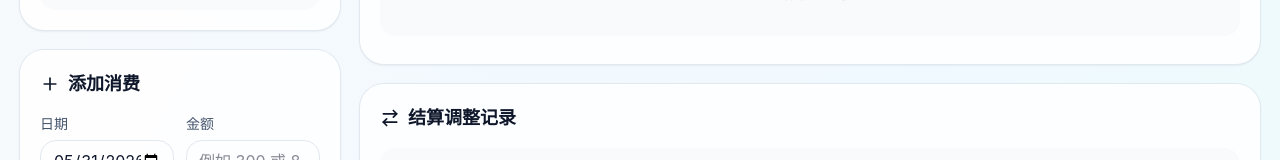
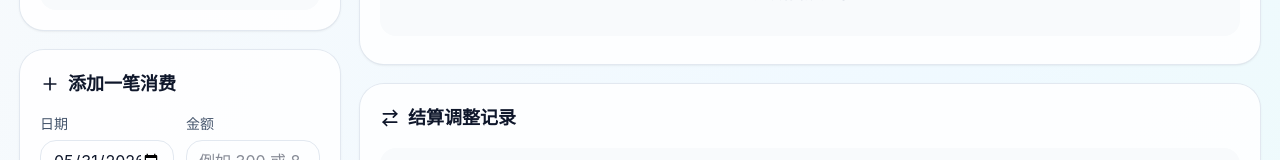
Before and after one commit to sqzrDestiny/guilin-ledger, a React (Vite) app: page / in a window 1280 px wide. Shown: the part 545-705 px from the top of the page. Built offline with nearby package versions, Linux system fonts and the light colour scheme.

Commit message:
add learning notes

```diff
--- a/src/App.jsx
+++ b/src/App.jsx
@@ -107,13 +107,14 @@ function Button({ children, variant = "primary", className = "", ...props }) {
     </button>
   );
 }
-
+//主组件 记账软件的主题
 function App() {
   const [data, setData] = useState(() => {
     try {
       const raw = localStorage.getItem(STORAGE_KEY);
       if (!raw) return initialData;
       const parsed = JSON.parse(raw);
+      //return后面是页面结构 也就是用户看到的
       return {
         ...initialData,
         ...parsed,
@@ -486,7 +487,7 @@ function App() {
             </Card>
 
             <Card>
-              <div className="mb-4 flex items-center gap-2 text-lg font-semibold"><Plus className="h-5 w-5" />添加消费</div>
+              <div className="mb-4 flex items-center gap-2 text-lg font-semibold"><Plus className="h-5 w-5" />添加一笔消费</div>
               <form className="space-y-4" onSubmit={addExpense}>
                 <div className="grid grid-cols-2 gap-3">
                   <Field label="日期"><input type="date" className="w-full rounded-2xl border border-slate-200 px-3 py-2 outline-none focus:border-slate-400" value={expenseForm.date} onChange={(e) => setExpenseForm({ ...expenseForm, date: e.target.value })} /></Field>
```
Also changed, not shown: 2 other files (tests, documents, lock files or other folders).
